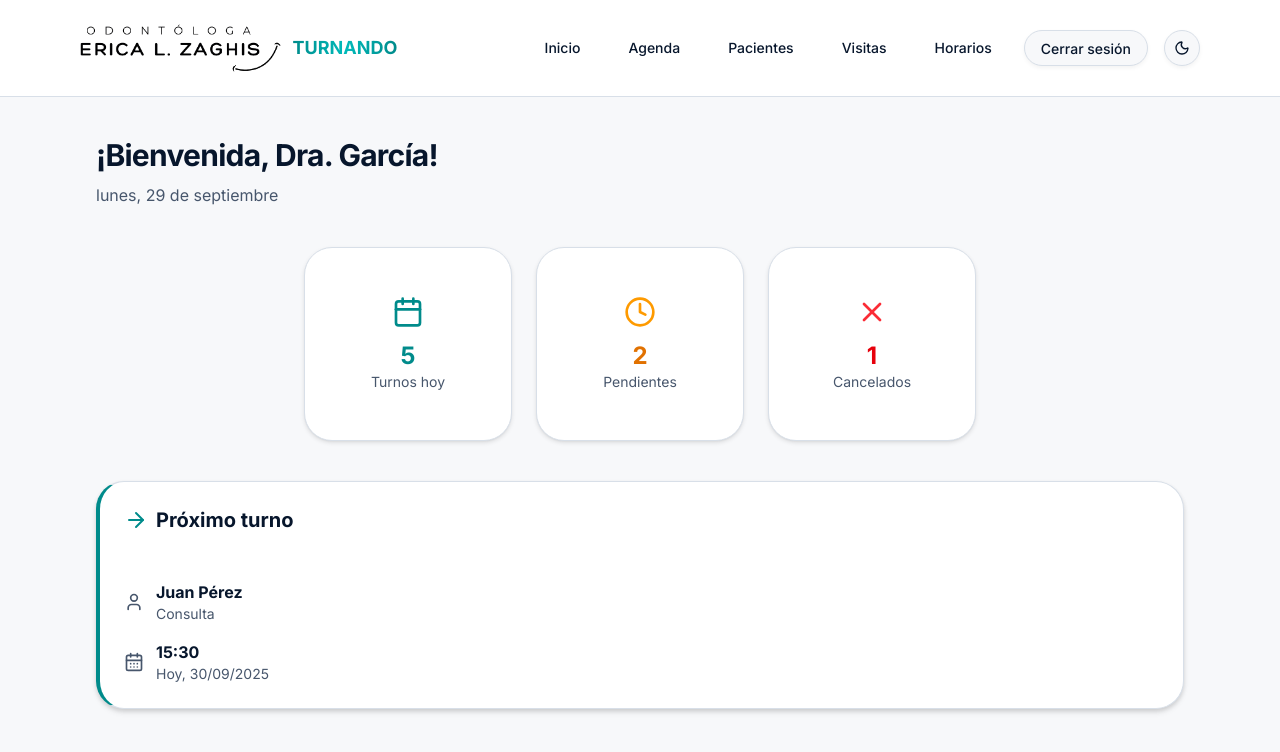
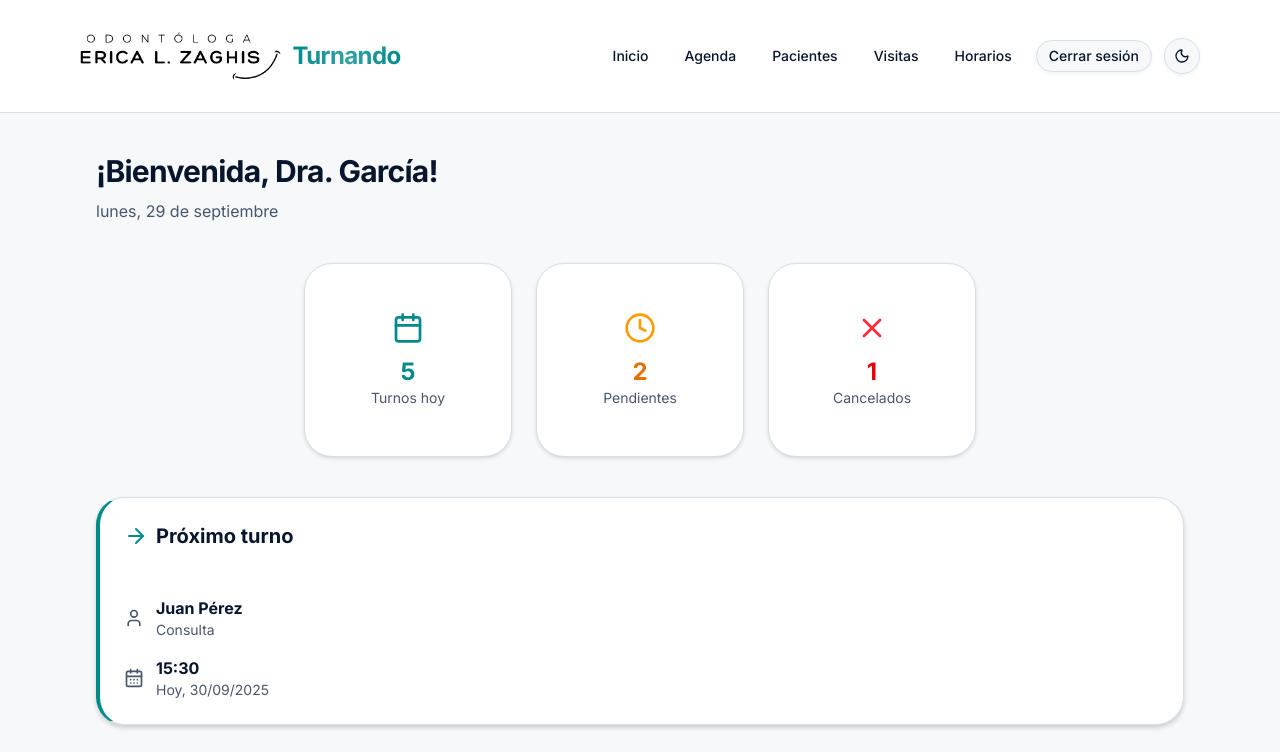
Before and after one commit to melinab1998/TPI-PROGRAMACION-IV, a React (Vite) app in the folder frontend/: page / in a window 1280 px wide. Shown: the top 752 px of the page. Built offline with nearby package versions, Linux system fonts and the light colour scheme.

Commit message:
improve-guest-styless

```diff
--- a/frontend/src/components/Footer/Footer.jsx
+++ b/frontend/src/components/Footer/Footer.jsx
@@ -47,15 +47,30 @@ export default function Footer() {
                 <div className="mt-12 pt-8 border-t">
                     <div className="flex flex-col md:flex-row items-center justify-between gap-4">
                         <div className="flex gap-4">
-                            <a href="#" className="text-muted-foreground hover:text-primary transition-colors">
+                            <a
+                                href="https://www.facebook.com"
+                                target="_blank"
+                                rel="noopener noreferrer"
+                                className="text-muted-foreground hover:text-primary transition-colors"
+                            >
                                 <Facebook className="w-5 h-5" />
                                 <span className="sr-only">Facebook</span>
                             </a>
-                            <a href="#" className="text-muted-foreground hover:text-primary transition-colors">
+                            <a
+                                href="https://www.instagram.com"
+                                target="_blank"
+                                rel="noopener noreferrer"
+                                className="text-muted-foreground hover:text-primary transition-colors"
+                            >
                                 <Instagram className="w-5 h-5" />
                                 <span className="sr-only">Instagram</span>
                             </a>
-                            <a href="#" className="text-muted-foreground hover:text-primary transition-colors">
+                            <a
+                                href="https://www.x.com"
+                                target="_blank"
+                                rel="noopener noreferrer"
+                                className="text-muted-foreground hover:text-primary transition-colors"
+                            >
                                 <FaXTwitter className="w-5 h-5" />
                                 <span className="sr-only">X</span>
                             </a>
--- a/frontend/src/components/Home/HeroSection/HeroSection.jsx
+++ b/frontend/src/components/Home/HeroSection/HeroSection.jsx
@@ -2,6 +2,7 @@ import React from "react";
 import { Button } from "@/components/ui/button";
 import { ClipboardCheck, Phone, Heart, ShieldCheck, Award } from "lucide-react";
 import { motion } from "framer-motion";
+import { Link } from "react-router-dom";
 
 export default function HeroSection() {
     return (
@@ -29,14 +30,18 @@ export default function HeroSection() {
                     </p>
 
                     <div className="flex flex-col sm:flex-row gap-4 justify-center">
+                        <Link to="/login">
                             <Button size="lg" className="px-8 py-6 text-lg font-semibold">
                                 <ClipboardCheck className="mr-2 h-5 w-5" />
                                 Agendar Turno
                             </Button>
+                        </Link>
+                        <a href="tel:+543413902086">
                             <Button variant="outline" size="lg" className="px-8 py-6 text-lg">
                                 <Phone className="mr-2 h-5 w-5" />
                                 Llamar ahora
                             </Button>
+                        </a>
                     </div>
                 </motion.div>
 
--- a/frontend/src/components/NavBar/NavBar.jsx
+++ b/frontend/src/components/NavBar/NavBar.jsx
@@ -13,27 +13,20 @@ export default function NavBar() {
 
   return (
     <nav className="w-full border-b border-[var(--border)] bg-[var(--card)]">
-      <div className="max-w-6xl mx-auto px-4 py-5 flex justify-between items-center">
+      <div className="max-w-6xl mx-auto px-4 py-8 flex justify-between items-center">
         <div className="flex items-center gap-3">
           <img
             src={theme === "dark" ? logoDark : logoLight}
             alt="Logo clínica"
-            className="h-12 w-auto mt-1 mb-1 filter-none"
+            className="h-12 w-auto"
           />
-          <span
-            className="hidden md:inline text-lg font-bold bg-clip-text text-transparent"
-            style={{
-              backgroundImage:
-                "linear-gradient(90deg, var(--primary) 0%, #00baba 50%, var(--primary) 100%)",
-            }}
-          >
-            TURNANDO
+          <span className="text-2xl font-bold bg-gradient-to-r from-primary via-primary/80 to-primary bg-clip-text text-transparent tracking-tight">
+            Turnando
           </span>
         </div>
-
-        <div className="flex gap-4 items-center">
+        <div className="flex gap-3 items-center">
           <Link to="/">
-            <Button variant="ghost">
+            <Button variant="ghost" size="sm">
               {role === "superadmin" ? "Gestión" : "Inicio"}
             </Button>
           </Link>
@@ -42,35 +35,28 @@ export default function NavBar() {
             <>
               {role === "user" && (
                 <>
-                  <Link to="/appointments"><Button variant="ghost">Turnos</Button></Link>
-                  <Link to="/profile"><Button variant="ghost">Mi Perfil</Button></Link>
+                  <Link to="/appointments"><Button variant="ghost" size="sm">Turnos</Button></Link>
+                  <Link to="/profile"><Button variant="ghost" size="sm">Mi Perfil</Button></Link>
                 </>
               )}
-
               {role === "admin" && (
                 <>
-                  <Link to="/schedule"><Button variant="ghost">Agenda</Button></Link>
-                  <Link to="/patients"><Button variant="ghost">Pacientes</Button></Link>
-                  <Link to="/visit-record"><Button variant="ghost">Visitas</Button></Link>
-                  <Link to="/availability"><Button variant="ghost">Horarios</Button></Link>
+                  <Link to="/schedule"><Button variant="ghost" size="sm">Agenda</Button></Link>
+                  <Link to="/patients"><Button variant="ghost" size="sm">Pacientes</Button></Link>
+                  <Link to="/visit-record"><Button variant="ghost" size="sm">Visitas</Button></Link>
+                  <Link to="/availability"><Button variant="ghost" size="sm">Horarios</Button></Link>
                 </>
               )}
-
-              {role === "superadmin" && (
-                <>
-                </>
-              )}
-
-              <Button variant="outline" className="hidden md:inline" onClick={logout}>
+              <Button variant="outline" size="sm" onClick={logout}>
                 Cerrar sesión
               </Button>
             </>
           ) : (
             <>
-              <Link to="/services"><Button variant="ghost">Servicios</Button></Link>
-              <Link to="/contact"><Button variant="ghost">Contacto</Button></Link>
+              <Link to="/services"><Button variant="ghost" size="sm">Servicios</Button></Link>
+              <Link to="/contact"><Button variant="ghost" size="sm">Contacto</Button></Link>
               <Link to="/login">
-                <Button variant="outline" className="hidden md:inline">
+                <Button variant="outline" size="sm">
                   Iniciar sesión
                 </Button>
               </Link>
```
Lines whose indentation alone changed are shown as unchanged.
